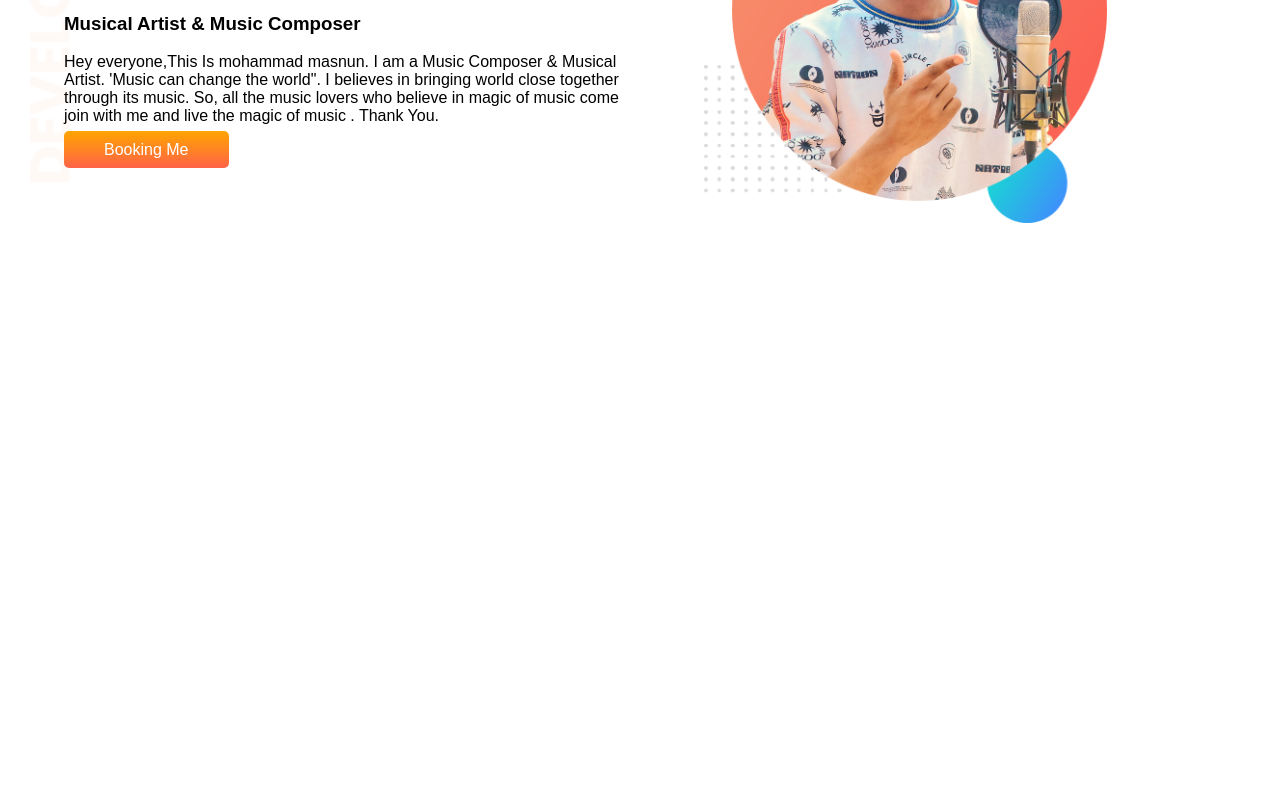
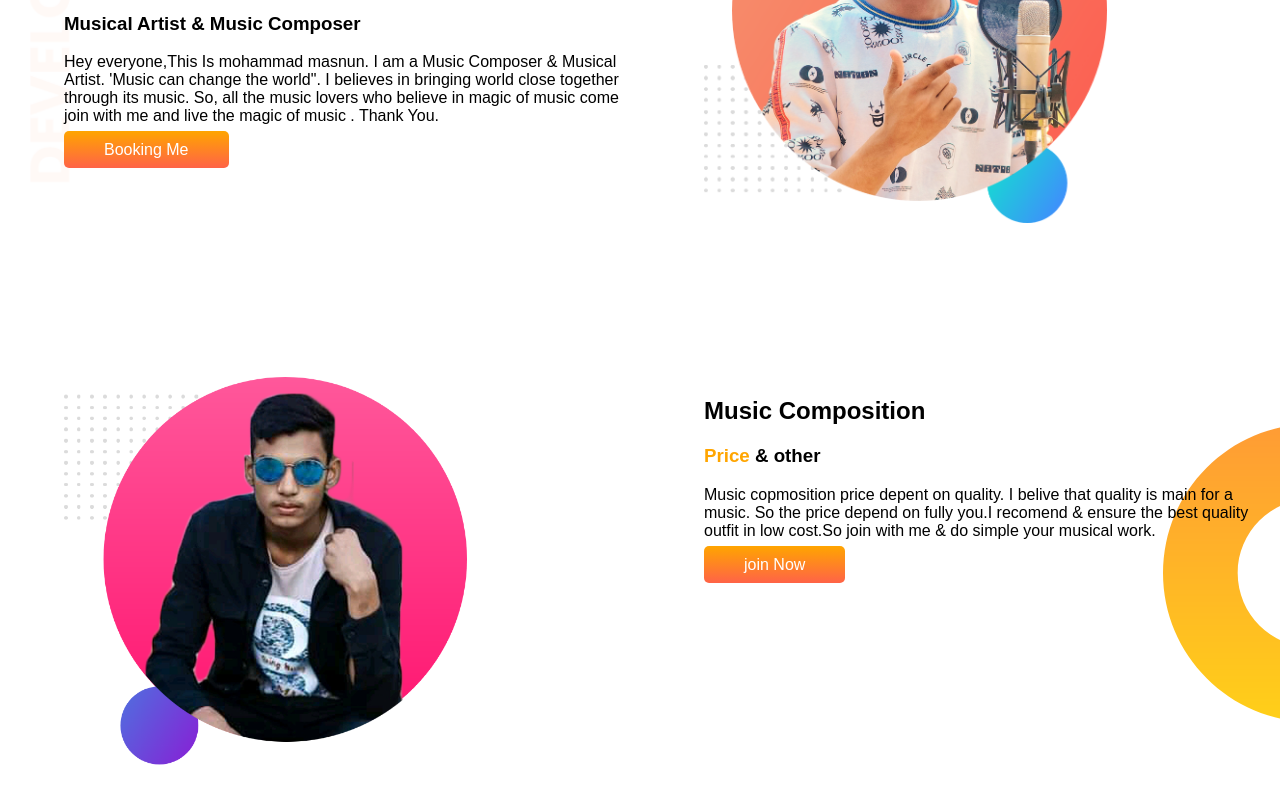
Before and after one commit to mohammadmasnun/developer-protfolio, a plain HTML site: page index.html in a window 1280 px wide. Shown: the part 177-980 px from the top of the page. Before the commit the page ends 800 px from the top, so only its background shows below. Drawn offline with Linux system fonts and the light colour scheme; a web font is replaced by a local one.

Commit message:
dream added

```diff
--- a/index.html
+++ b/index.html
@@ -26,5 +26,14 @@
                 <img src="images/mas.png" alt="A picture of musical artist">
             </div>
     </section>
-</body>
+    <section class="dream-big">
+        <div class="half-width">
+            <img src="images/mas 2.png" alt="A picture of musical artist">
+        </div>
+        <div class="half-width">
+            <h2>Music Composition</h2>
+             <h3> <span class="Orange">Price </span>& other </h3>
+             <p>Music copmosition price depent on quality. I belive that quality is main for a music. So the price depend on fully you.I recomend & ensure the best quality outfit in low cost.So join with me & do simple your musical work.</p>
+             <a class="link-botton" target="_blank" href="https://www.facebook.com/mohammad.masnun.3/">join Now</a>
+        </body>
 </html>
--- a/style.css
+++ b/style.css
@@ -9,8 +9,9 @@ h1{
     color: orange;
 }
 section{
-    display:flex
-}
+    display:flex;
+    margin-bottom: 150px;
+    }
 .half-width{
     width: 50%;
     padding-left: 5%;
@@ -29,3 +30,8 @@ section{
     background-image: url(images/top-banner.png);
     background-repeat: no-repeat;
 }
+.dream-big{
+    background-image: url(images/dream-bg.png);
+    background-repeat: no-repeat;
+    background-position:right;
+}
```
Also changed, not shown: images/mas 2.png (added), 1 other file.
